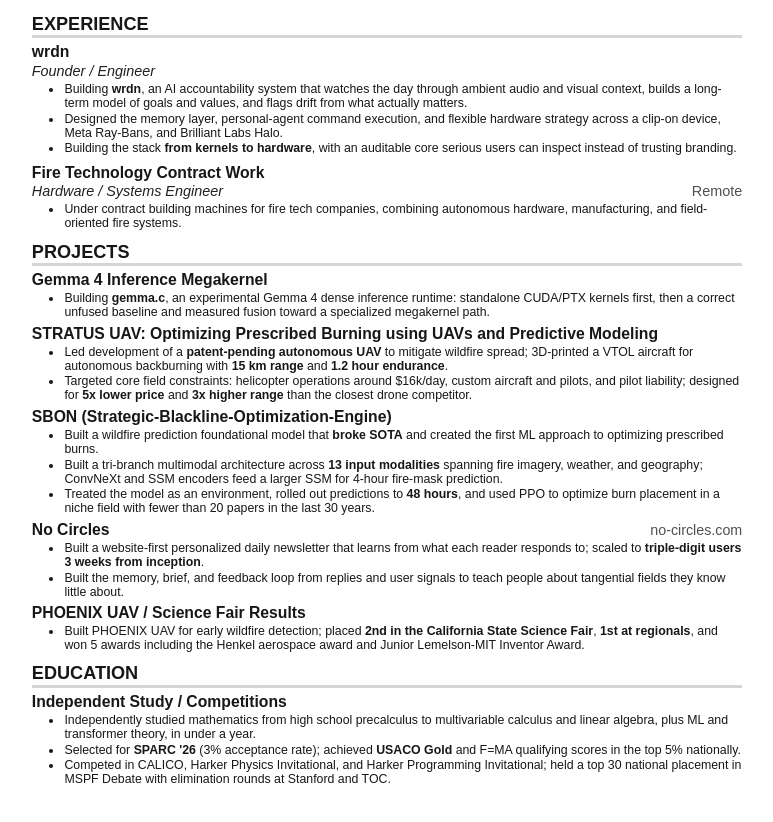
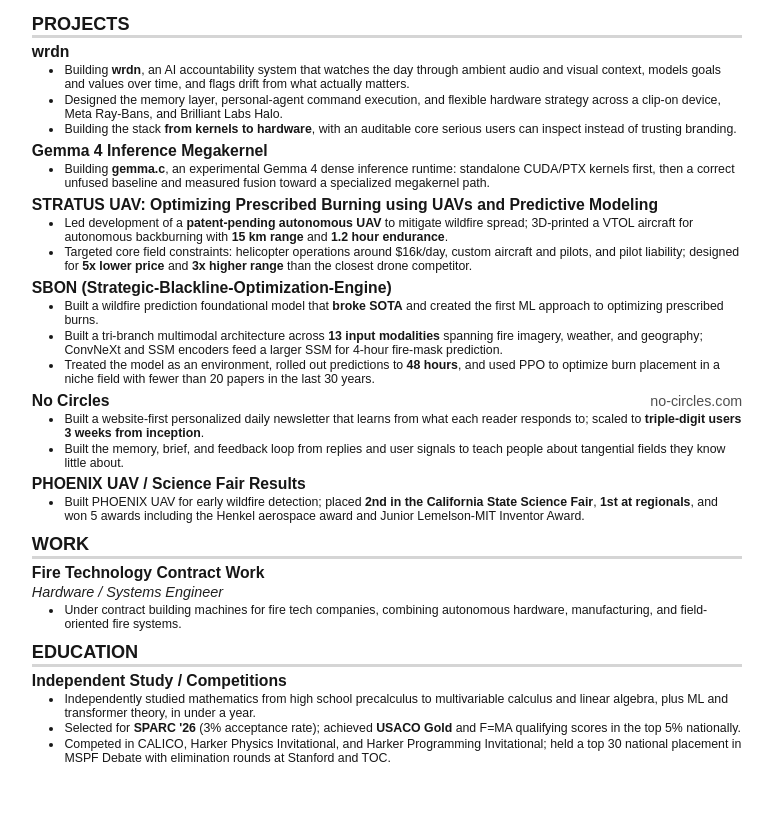
Before and after one commit to coder-2011/coder-2011.github.io, a plain HTML site: page resume-print/index.html in a window 1280 px wide. Shown: the part 94-916 px from the top of the page, without its empty margins (253-1026 px from the left). Drawn offline with Linux system fonts and the light colour scheme; a script that the page names is missing.

Commit message:
Update resume

```diff
--- a/resume-print/index.html
+++ b/resume-print/index.html
@@ -5,20 +5,17 @@
 		script.src = '/_vercel/insights/script.js';
 		var head = document.querySelector('head');
 		head.appendChild(script);
-	</script></head> <body data-astro-cid-kiri4uul> <main class="page" data-astro-cid-kiri4uul> <header class="header" data-astro-cid-kiri4uul> <h1 data-astro-cid-kiri4uul>Naman Chetwani</h1> <nav class="contact" aria-label="Contact" data-astro-cid-kiri4uul> <a href="tel:+19258959674" data-astro-cid-kiri4uul>+1 925 895 9674</a><a href="mailto:naman.chetwani@gmail.com" data-astro-cid-kiri4uul>naman.chetwani@gmail.com</a><a href="https://github.com/coder-2011" data-astro-cid-kiri4uul>github.com/coder-2011</a><a href="https://naman.world" data-astro-cid-kiri4uul>naman.world</a> </nav> </header> <section data-astro-cid-kiri4uul> <h2 data-astro-cid-kiri4uul>Experience</h2> <article class="entry" data-astro-cid-kiri4uul> <div class="entry-head" data-astro-cid-kiri4uul> <div class="entry-title" data-astro-cid-kiri4uul>wrdn</div> </div> <div class="entry-role" data-astro-cid-kiri4uul> <div data-astro-cid-kiri4uul>Founder / Engineer</div> </div> <ul data-astro-cid-kiri4uul> <li data-astro-cid-kiri4uul>
+	</script></head> <body data-astro-cid-kiri4uul> <main class="page" data-astro-cid-kiri4uul> <header class="header" data-astro-cid-kiri4uul> <h1 data-astro-cid-kiri4uul>Naman Chetwani</h1> <nav class="contact" aria-label="Contact" data-astro-cid-kiri4uul> <a href="tel:+19258959674" data-astro-cid-kiri4uul>+1 925 895 9674</a><a href="mailto:naman.chetwani@gmail.com" data-astro-cid-kiri4uul>naman.chetwani@gmail.com</a><a href="https://github.com/coder-2011" data-astro-cid-kiri4uul>github.com/coder-2011</a><a href="https://naman.world" data-astro-cid-kiri4uul>naman.world</a> </nav> </header> <section class="compact" data-astro-cid-kiri4uul> <h2 data-astro-cid-kiri4uul>Projects</h2> <article class="entry" data-astro-cid-kiri4uul> <div class="entry-head" data-astro-cid-kiri4uul> <div class="entry-title" data-astro-cid-kiri4uul>wrdn</div> </div> <ul data-astro-cid-kiri4uul> <li data-astro-cid-kiri4uul>
 Building <strong data-astro-cid-kiri4uul>wrdn</strong>, an AI accountability system that watches the day
-              through ambient audio and visual context, builds a long-term model of goals and
-              values, and flags drift from what actually matters.
+              through ambient audio and visual context, models goals and values over time, and
+              flags drift from what actually matters.
 </li> <li data-astro-cid-kiri4uul>
 Designed the memory layer, personal-agent command execution, and flexible hardware
               strategy across a clip-on device, Meta Ray-Bans, and Brilliant Labs Halo.
 </li> <li data-astro-cid-kiri4uul>
 Building the stack <strong data-astro-cid-kiri4uul>from kernels to hardware</strong>, with an auditable core
               serious users can inspect instead of trusting branding.
-</li> </ul> </article> <article class="entry" data-astro-cid-kiri4uul> <div class="entry-head" data-astro-cid-kiri4uul> <div class="entry-title" data-astro-cid-kiri4uul>Fire Technology Contract Work</div> </div> <div class="entry-role" data-astro-cid-kiri4uul> <div data-astro-cid-kiri4uul>Hardware / Systems Engineer</div> <div class="entry-location" data-astro-cid-kiri4uul>Remote</div> </div> <ul data-astro-cid-kiri4uul> <li data-astro-cid-kiri4uul>
-Under contract building machines for fire tech companies, combining autonomous
-              hardware, manufacturing, and field-oriented fire systems.
-</li> </ul> </article> </section> <section class="compact" data-astro-cid-kiri4uul> <h2 data-astro-cid-kiri4uul>Projects</h2> <article class="entry" data-astro-cid-kiri4uul> <div class="entry-head" data-astro-cid-kiri4uul> <div class="entry-title" data-astro-cid-kiri4uul>Gemma 4 Inference Megakernel</div> </div> <ul data-astro-cid-kiri4uul> <li data-astro-cid-kiri4uul>
+</li> </ul> </article> <article class="entry" data-astro-cid-kiri4uul> <div class="entry-head" data-astro-cid-kiri4uul> <div class="entry-title" data-astro-cid-kiri4uul>Gemma 4 Inference Megakernel</div> </div> <ul data-astro-cid-kiri4uul> <li data-astro-cid-kiri4uul>
 Building <strong data-astro-cid-kiri4uul>gemma.c</strong>, an experimental Gemma 4 dense inference runtime:
               standalone CUDA/PTX kernels first, then a correct unfused baseline and measured
               fusion toward a specialized megakernel path.
@@ -51,6 +48,9 @@
 Built PHOENIX UAV for early wildfire detection; placed <strong data-astro-cid-kiri4uul>2nd in the California
               State Science Fair</strong>, <strong data-astro-cid-kiri4uul>1st at regionals</strong>, and won 5 awards
               including the Henkel aerospace award and Junior Lemelson-MIT Inventor Award.
+</li> </ul> </article> </section> <section data-astro-cid-kiri4uul> <h2 data-astro-cid-kiri4uul>Work</h2> <article class="entry" data-astro-cid-kiri4uul> <div class="entry-head" data-astro-cid-kiri4uul> <div class="entry-title" data-astro-cid-kiri4uul>Fire Technology Contract Work</div> </div> <div class="entry-role" data-astro-cid-kiri4uul> <div data-astro-cid-kiri4uul>Hardware / Systems Engineer</div> </div> <ul data-astro-cid-kiri4uul> <li data-astro-cid-kiri4uul>
+Under contract building machines for fire tech companies, combining autonomous
+              hardware, manufacturing, and field-oriented fire systems.
 </li> </ul> </article> </section> <section data-astro-cid-kiri4uul> <h2 data-astro-cid-kiri4uul>Education</h2> <article class="entry" data-astro-cid-kiri4uul> <div class="entry-head" data-astro-cid-kiri4uul> <div class="entry-title" data-astro-cid-kiri4uul>Independent Study / Competitions</div> </div> <ul data-astro-cid-kiri4uul> <li data-astro-cid-kiri4uul>
 Independently studied mathematics from high school precalculus to multivariable
               calculus and linear algebra, plus ML and transformer theory, in under a year.
```
Also changed, not shown: resume/index.html (+12 -1 lines), 1 other file.
